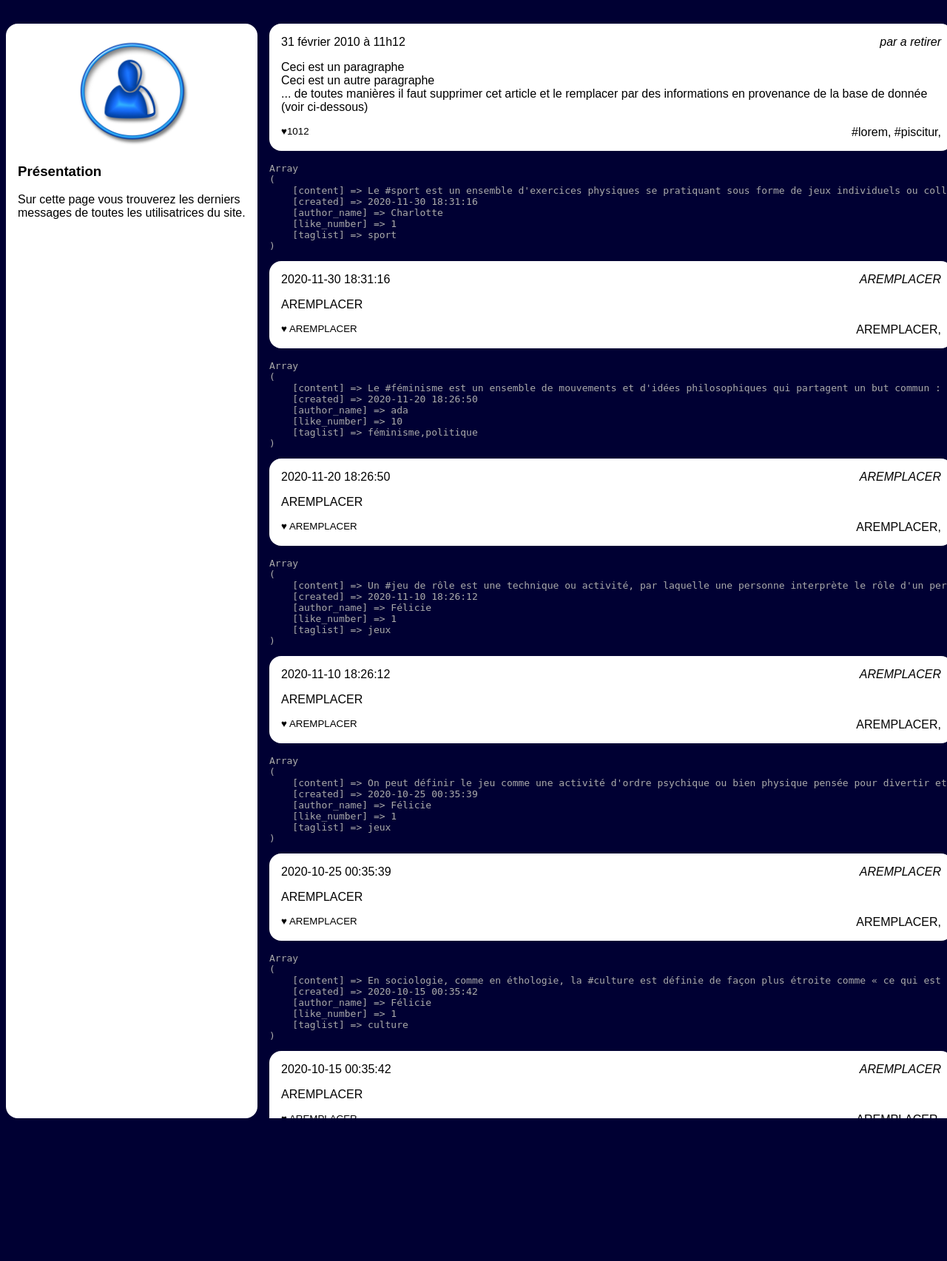
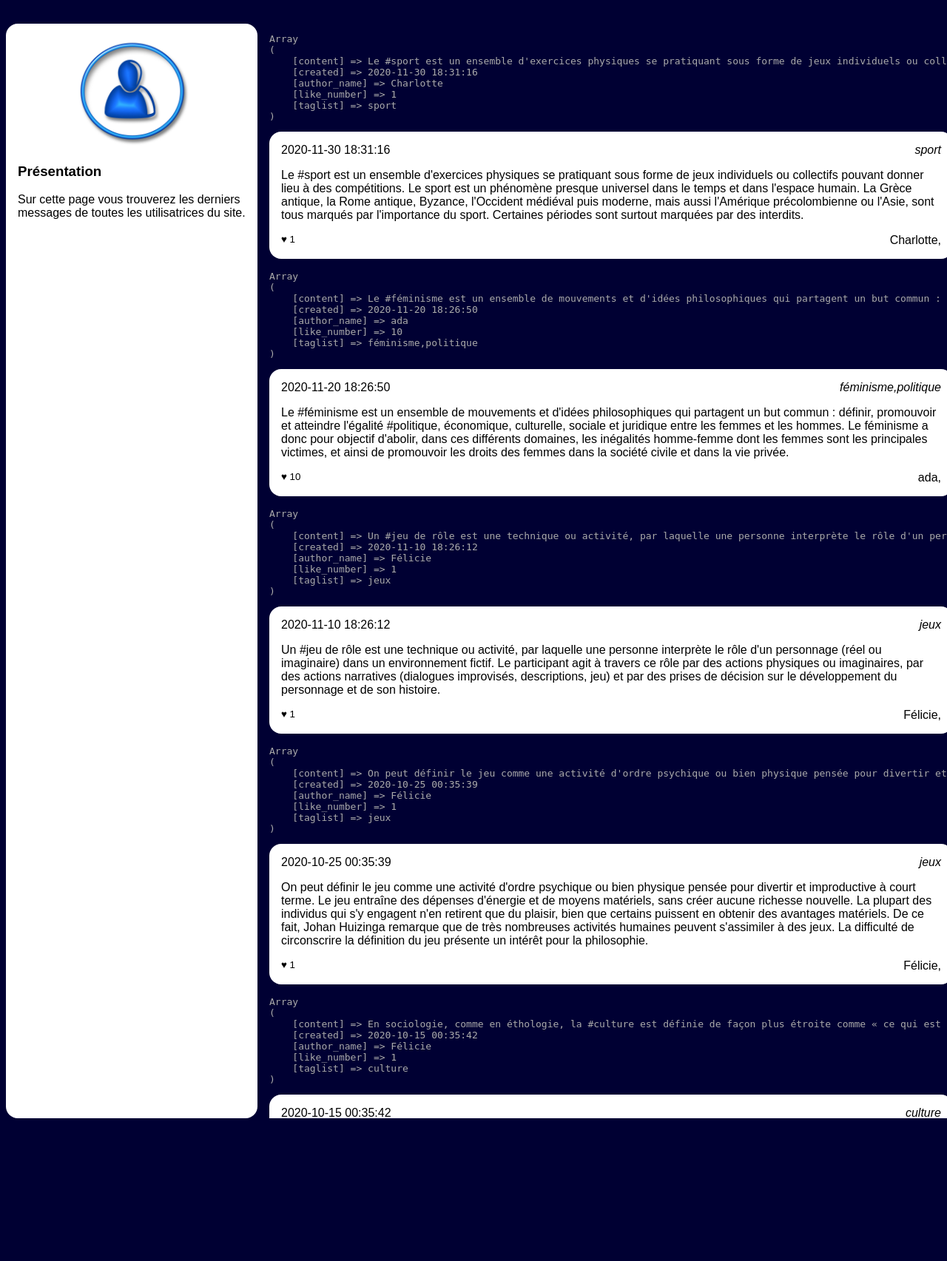
Before and after one commit to adatechschool/projet-collectif-reseau-social-les-claviers-de-l-extreme, a PHP site: page /news.php in a window 1280 px wide. Shown: the part 92-1797 px from the top of the page at 74% size. Run offline with PHP 8.4, Linux system fonts and the light colour scheme; data comes from the database, SQL or seed files in the repository.

Commit message:
Todo à remplacer

```diff
--- a/resoc_n1/news.php
+++ b/resoc_n1/news.php
@@ -37,24 +37,6 @@
             <main>
                 <!-- L'article qui suit est un exemple pour la présentation et
                   @todo: doit etre retiré -->
-                <article>
-                    <h3>
-                        <time datetime='2020-02-01 11:12:13' >31 février 2010 à 11h12</time>
-                    </h3>
-                    <address>par a retirer</address>
-                    <div>
-                        <p>Ceci est un paragraphe</p>
-                        <p>Ceci est un autre paragraphe</p>
-                        <p>... de toutes manières il faut supprimer cet
-                            article et le remplacer par des informations en
-                            provenance de la base de donnée (voir ci-dessous)</p>
-                    </div>
-                    <footer>
-                        <small>♥1012 </small>
-                        <a href="">#lorem</a>,
-                        <a href="">#piscitur</a>,
-                    </footer>
-                </article>
 
                 <?php
                 /*
@@ -67,6 +49,9 @@
                  */
 
                 // Etape 1: Ouvrir une connexion avec la base de donnée.
+
+                // $result = $mysqli->query("SELECT * FROM `posts`", MYSQLI_USE_RESULT);
+
                 include '../N1/connexions2.php';
                 //verification
                 if ($mysqli->connect_errno)
@@ -124,13 +109,13 @@
                         <h3>
                             <time><?php echo $post['created'] ?></time>
                         </h3>
-                        <address>AREMPLACER</address>
+                        <address><?php echo $post['taglist'] ?></address>
                         <div>
-                            <p>AREMPLACER</p>
+                            <p><?php echo $post['content'] ?></p>
                         </div>
                         <footer>
-                            <small>♥ AREMPLACER </small>
-                            <a href="">AREMPLACER</a>,
+                            <small>♥ <?php echo $post['like_number'] ?> </small>
+                            <a href=""><?php echo $post['author_name'] ?></a>,
                         </footer>
                     </article>
                     <?php
```
